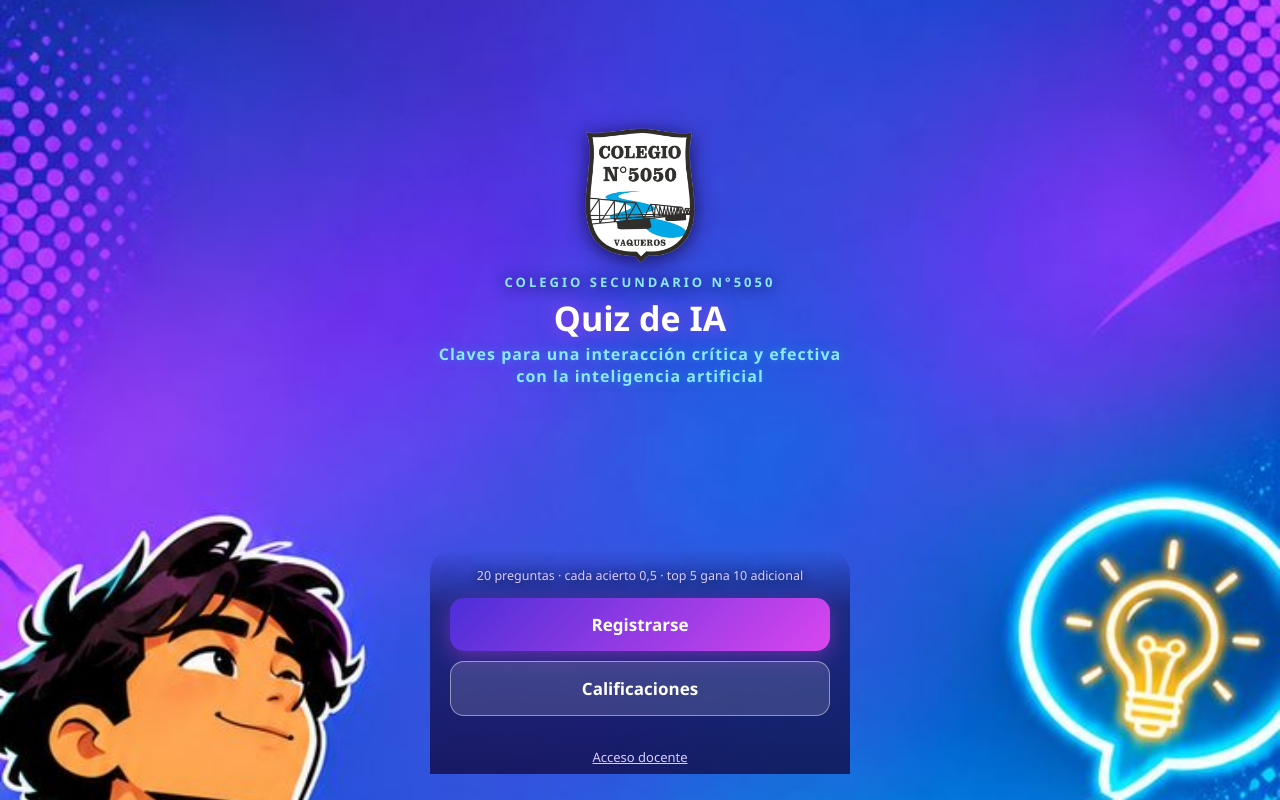
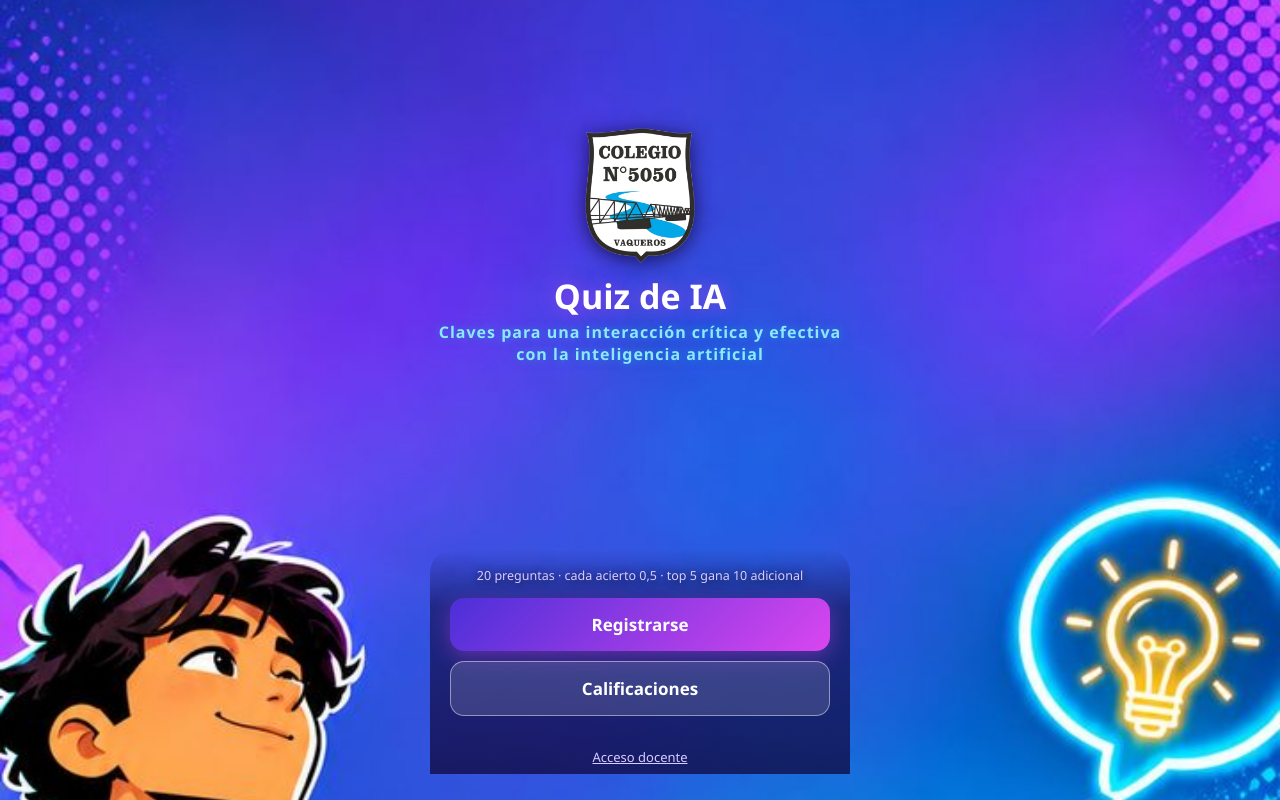
Before and after one commit to Patodoc27/quiz-ia-5050, a plain HTML site: page index.html in a window 1280 px wide. Drawn offline with Linux system fonts and the light colour scheme.

Commit message:
Quitar línea redundante del nombre del colegio
Co-Authored-By: Devin AI <158243242+devin-ai-integration[bot]@users.noreply.github.com>

```diff
--- a/index.html
+++ b/index.html
@@ -19,7 +19,6 @@
   <div class="hero-overlay">
     <div class="hero-txt">
       <img src="assets/escudo.png" alt="Escudo Colegio N°5050" class="escudo">
-      <p class="escuela">Colegio Secundario N°5050</p>
       <h1>Quiz de IA</h1>
       <p class="sub2">Claves para una interacción crítica y efectiva<br>con la inteligencia artificial</p>
     </div>
```
